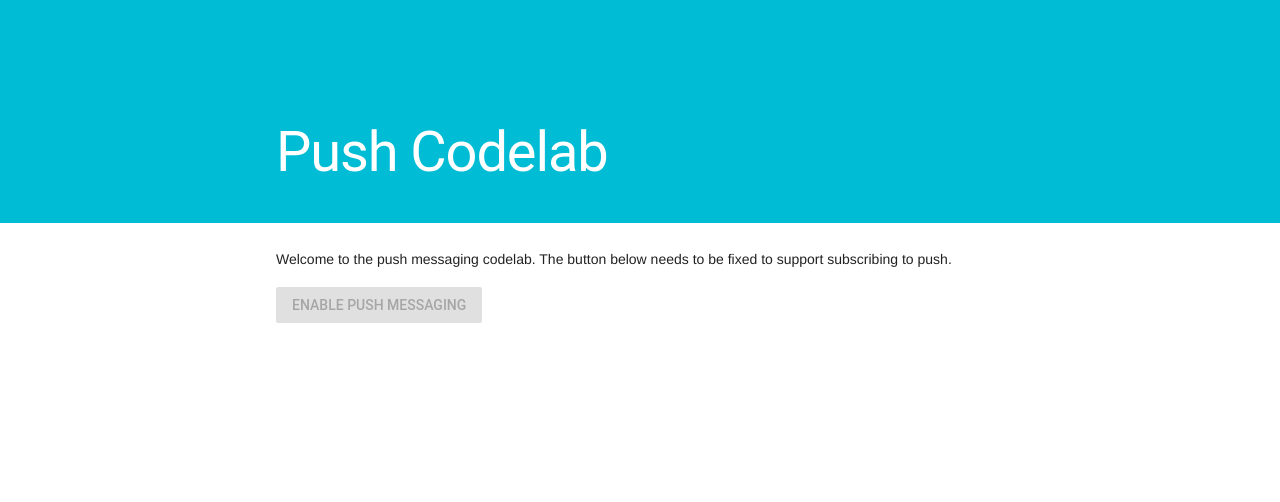
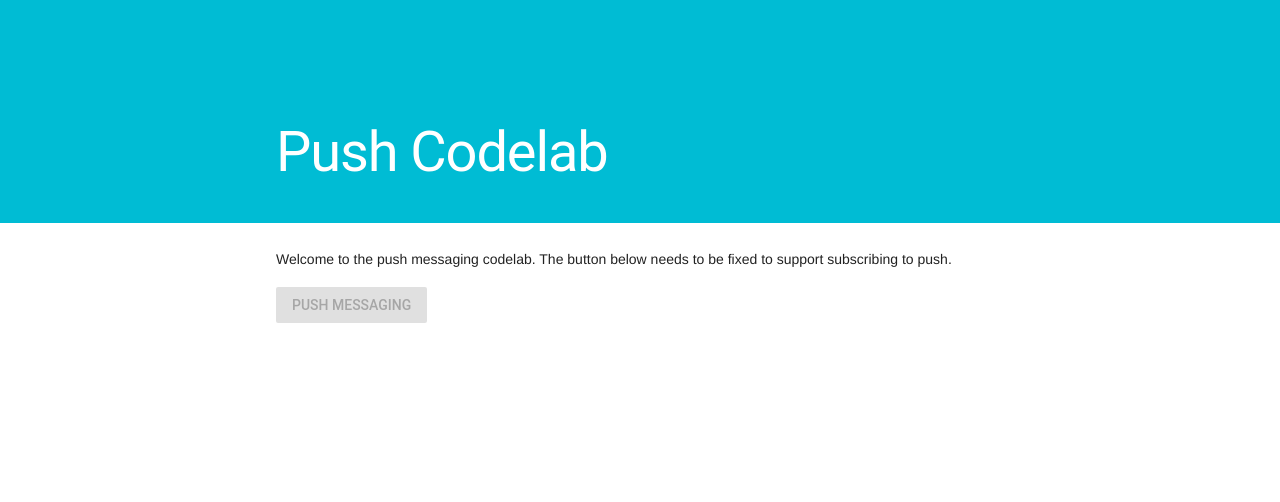
Before and after one commit to cmartinezhtled/test, a plain HTML site: page index.html in a window 1280 px wide. Drawn offline with nearby package versions, Linux system fonts and the light colour scheme.

Commit message:
agregué notificaciones de prueba

```diff
--- a/index.html
+++ b/index.html
@@ -26,7 +26,7 @@
     fixed to support subscribing to push.</p>
     <p>
       <button disabled class="js-push-btn mdl-button mdl-js-button mdl-button--raised mdl-js-ripple-effect">
-        Enable Push Messaging
+        Push Messaging
       </button>
     </p>
     <section class="subscription-details js-subscription-details is-invisible">
```
